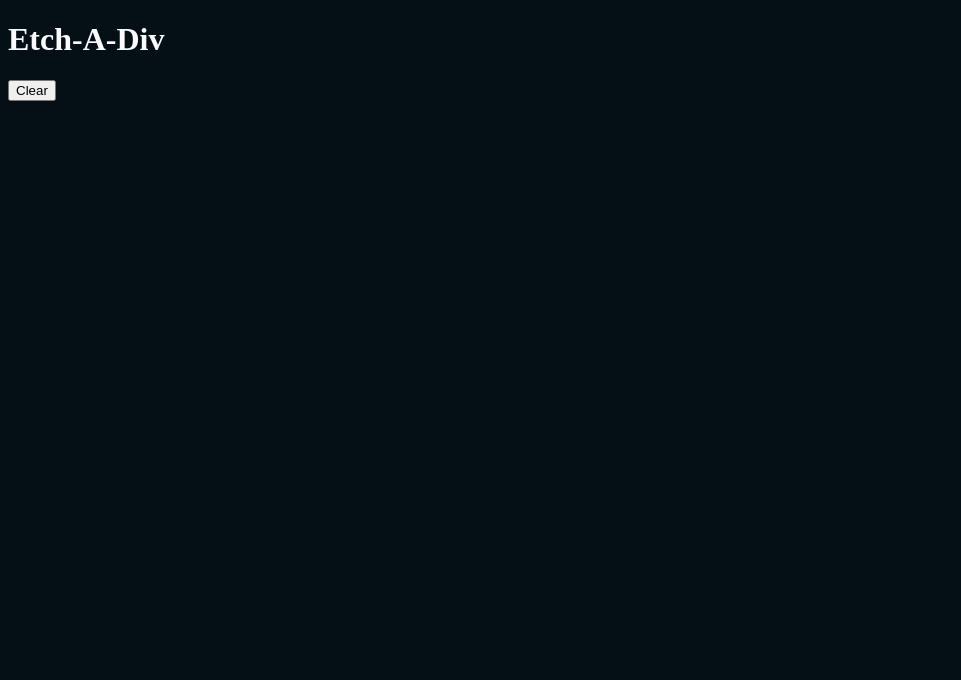
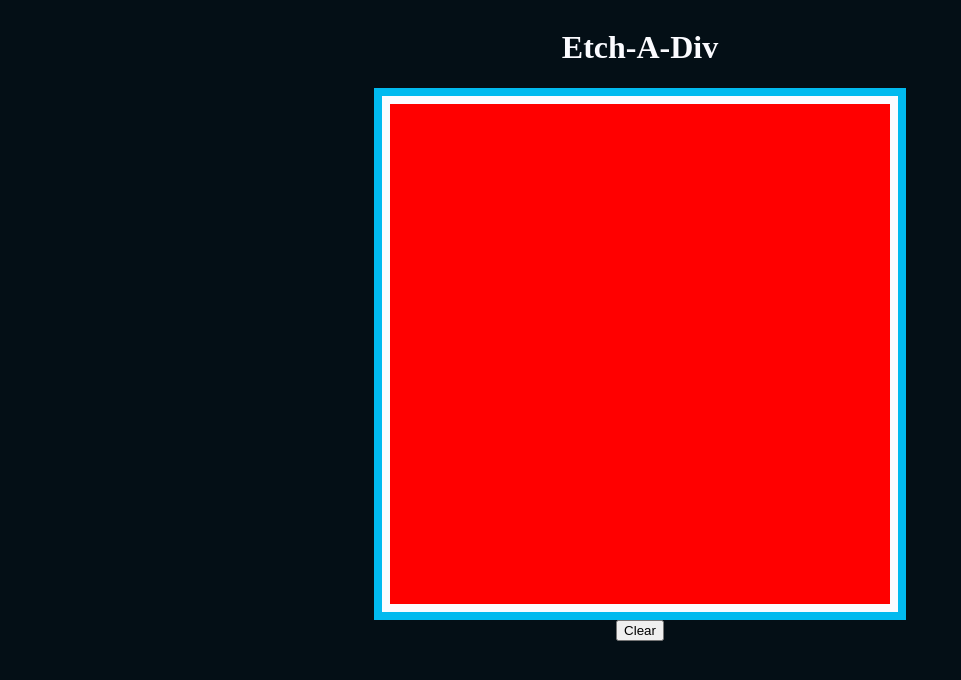
Before and after one commit to 3DMicks/Etch-A-Div, a plain HTML site: page index.html in a window 1280 px wide. Shown: the whole page, without its empty margins (0-961 px from the left). Drawn offline with Linux system fonts and the light colour scheme.

Commit message:
Add initial canvas logic

```diff
--- a/index.html
+++ b/index.html
@@ -16,7 +16,9 @@
         <div class="sketch">
             <div class="canvas">
             </div>
-            <button data-type="clear" class="btn">Clear</button>
+            <div class="inputs">
+                <button data-type="clear" class="btn">Clear</button>
+            </div>
         </div>
     </div>
 
--- a/js/ead.js
+++ b/js/ead.js
@@ -0,0 +1,34 @@
+let canvasResolution = 16;
+
+function pixelOnHover() {
+    this.style.backgroundColor = "#040F16";
+}
+
+function createCanvas(res) {
+    let canvas = document.querySelector(".canvas");
+
+    let canvasBB = canvas.getBoundingClientRect();
+    let borderSize = 32;
+    let canvasWidth = canvasBB.width - borderSize;
+    let canvasHeight = canvasBB.height - borderSize;
+
+    for (let rI = 0; rI < res; rI++) {
+        let row = document.createElement("div");
+        row.classList.toggle("canvas-row");
+        row.style.width = (canvasWidth).toString() + "px";
+        row.style.height = (canvasHeight / res).toString() + "px";
+        for (let pI = 0; pI < res; pI++) {
+            let pixel = document.createElement("div");
+            pixel.style.width = (canvasWidth / res).toString() + "px";
+            pixel.style.height = (canvasHeight / res).toString() + "px";
+            pixel.style.backgroundColor = "red";
+
+            pixel.addEventListener("mouseover", pixelOnHover);
+
+            row.appendChild(pixel);
+        }
+        canvas.appendChild(row);
+    }
+}
+
+createCanvas(canvasResolution);
--- a/style/style.css
+++ b/style/style.css
@@ -2,3 +2,34 @@ body {
     background-color: #040F16;
     color: #FBFBFF;
 }
+
+.content {
+    display: flex;
+    flex-flow: column wrap;
+    align-items: center;
+}
+.canvas {
+    display: flex;
+    flex-flow: column nowrap;
+    background-color: #FBFBFF;
+    border: solid;
+    border-color: #01BAEF;
+    border-width: 8px;
+    padding: 8px;
+    width: 500px;
+    height: 500px;
+}
+
+.canvas * {
+    border: none;
+}
+
+.canvas-row {
+    display: flex;
+    flex-flow: row wrap;
+}
+
+.inputs {
+    display: flex;
+    justify-content: center;
+}
```
